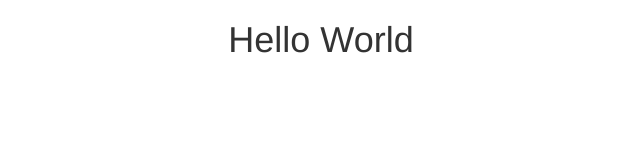
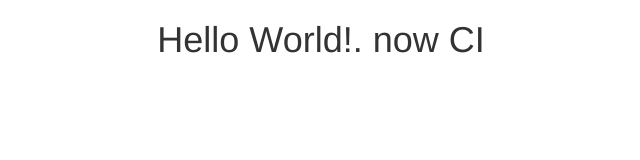
Before and after one commit to JosephmBassey/node-CI, a website: page pages/index.html in a window 1280 px wide. Shown: the whole page, without its empty margins (319-959 px from the left). Drawn offline with nearby package versions, Linux system fonts and the light colour scheme.

Commit message:
configured deployment pipeline with travis

```diff
--- a/package.json
+++ b/package.json
@@ -4,6 +4,8 @@
   "description": "Configuring Continuous Deployment Pipelines for Web Apps",
   "main": "index.js",
   "scripts": {
+    "start": "npm run server",
+   "server": "node index.js",
     "test": "echo \"Error: no test specified\" && exit 1"
   },
   "keywords": [
--- a/pages/index.html
+++ b/pages/index.html
@@ -10,7 +10,7 @@
     <script src="https://oss.maxcdn.com/libs/respond.js/1.4.2/respond.min.js"></script>
 </head>
 <body>
-  <h1 class="text-center">Hello World</h1>
+  <h1 class="text-center">Hello World!. now CI </h1>
   <script src="https://ajax.googleapis.com/ajax/libs/jquery/1.12.4/jquery.min.js"></script>
   <script src="https://maxcdn.bootstrapcdn.com/bootstrap/3.3.7/js/bootstrap.min.js"></script>
 </body>
```
Also changed, not shown: .travis.yml (added).
